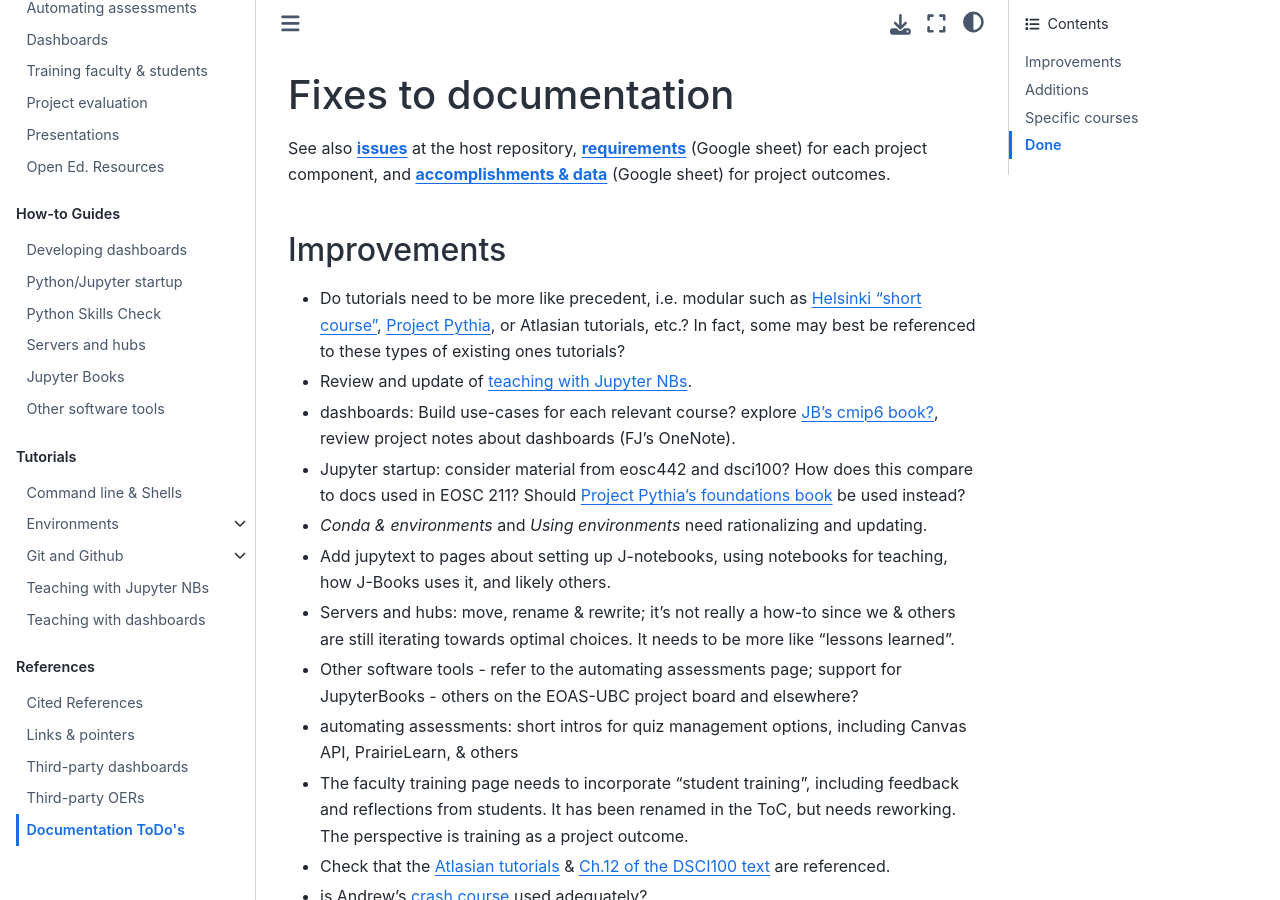
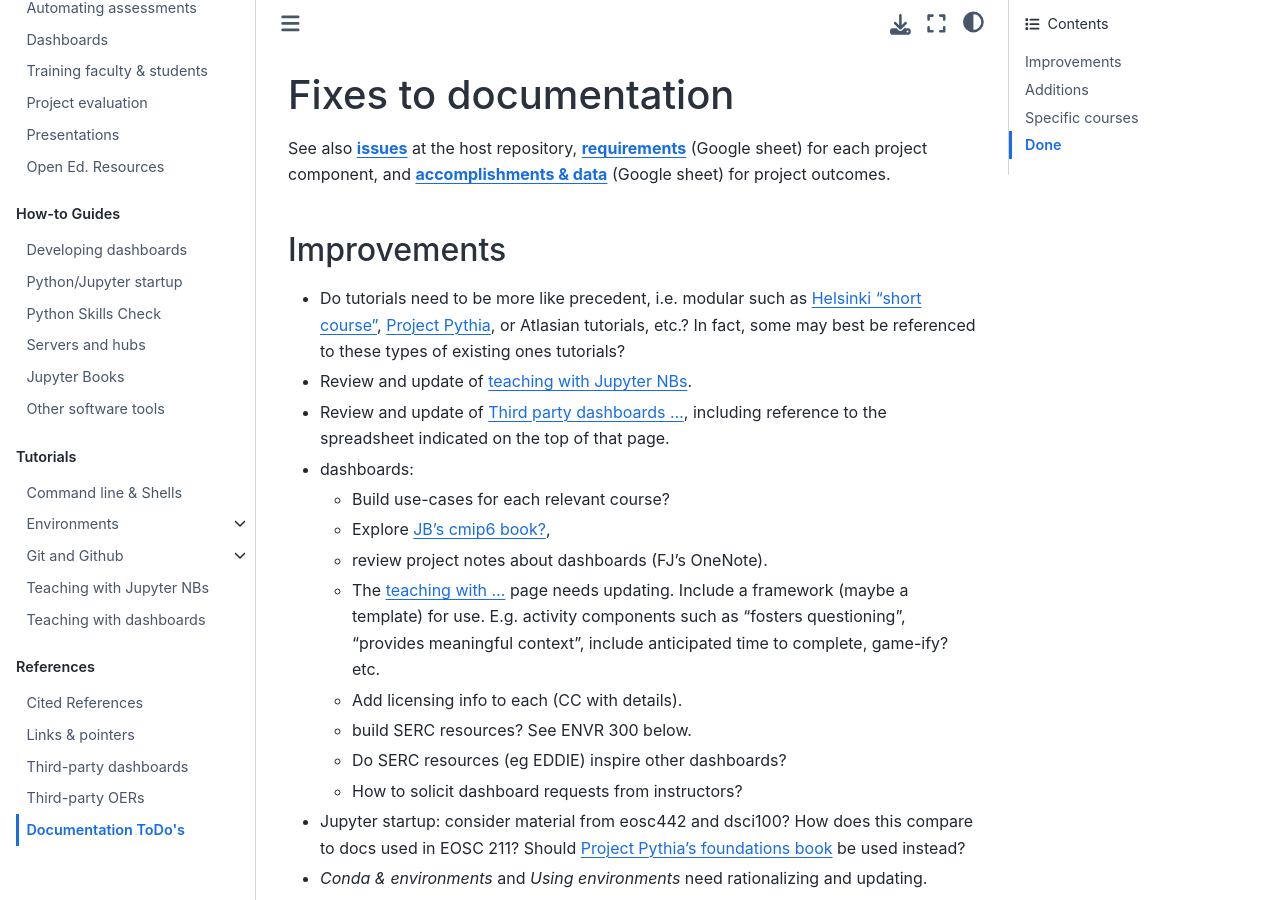
Before and after one commit to eoas-ubc/eoas-ubc.github.io, a Jupyter Book: the page built from docs/fix-list.md, in a window 1280 px wide and 900 px high. Built offline with Jupyter Book 1.0.4 settings and Sphinx 7.4.7 and the Sphinx Book theme 1.1.4, drawn with Linux system fonts in a browser that asks for light colours; some of the changed text lies outside the part shown.

Commit message:
some small updates

```diff
--- a/docs/fix-list.md
+++ b/docs/fix-list.md
@@ -6,7 +6,16 @@ See also **[issues](https://github.com/eoas-ubc/eoas-ubc.github.io/issues)** at
 
 * Do tutorials need to be more like precedent, i.e. modular such as [Helsinki "short course"](https://autogis-site.readthedocs.io/en/latest/index.html), [Project Pythia](https://projectpythia.org/), or Atlasian tutorials, etc.? In fact, some may best be referenced to these types of existing ones tutorials?
 * Review and update of [teaching with Jupyter NBs](tut-teachwith-jnbs.md).
-* dashboards: Build use-cases for each relevant course? explore [JB's cmip6 book?](https://github.com/fhmjones/cmip6_book), review project notes about dashboards (FJ's OneNote).
+* Review and update of [Third party dashboards ...](refs-otherapps.md), including reference to the spreadsheet indicated on the top of that page.
+* dashboards:
+   * Build use-cases for each relevant course?
+   * Explore [JB's cmip6 book?](https://github.com/fhmjones/cmip6_book),
+   * review project notes about dashboards (FJ's OneNote).
+   * The [teaching with ...](tut-teachwith-dashboards.md) page needs updating. Include a framework (maybe a template) for use. E.g. activity components such as "fosters questioning", "provides meaningful context", include anticipated time to complete, game-ify? etc.
+   * Add licensing info to each (CC with details).
+   * build SERC resources? See ENVR 300 below.
+   * Do SERC resources (eg EDDIE) inspire other dashboards?
+   * How to solicit dashboard requests from instructors?
 * Jupyter startup: consider material from eosc442 and dsci100? How does this compare to docs used in EOSC 211? Should [Project Pythia's foundations book](https://foundations.projectpythia.org/landing-page.html) be used instead?
 * *Conda & environments* and *Using environments* need rationalizing and updating.
 * Add jupytext to pages about setting up J-notebooks, using notebooks for teaching, how J-Books uses it, and likely others.
@@ -29,6 +38,7 @@ See also **[issues](https://github.com/eoas-ubc/eoas-ubc.github.io/issues)** at
 * List courses that could leverage lessons we learned to align with students' needs, efficiency, and departmental/curricular norms.
 * Gather quotes from workers (AL, BJ, IS) then place them in corresponding course pages, or in project evaluation pages. (Project eval pages may need consolidating.
 * Convert “Project evaluation” into “lessons learned”? Or add a lessons learned page?
+* List candidates for OER, especially via SERC. Note they review but it takes time.
 
 ## Specific courses
 
@@ -37,6 +47,10 @@ See also **[issues](https://github.com/eoas-ubc/eoas-ubc.github.io/issues)** at
   * e211's startup docs, lock files and how-tos or tutorials.
 * eosc429
 * eosc373 (describe actions and outcomes with Hal's JNB)
+* eosc442:
+  * are climate datasets an OCESE outcome? Not really, except that upgrading the course's project activity was a separately funded project carried out at the same time as OCESE, and with a little support from OCESE staff (FJ).
+  * Do they want more climate data sets? Are EDDIE modules a source? Is the climate emergency committee still addressing data sets?
+* envr 300: adapting the CO2 activity to become an "Eddie Module" would serve as "completion" step for dashboard development. Needs permission. Submission as an Eddie module is done by completing the form [here](https://serc.carleton.edu/eddie/participate/contribute_activity.html), then editing resulting webpage at SERC. Early effort was carried out on day 5 of EER.
 
 ## Done
 
```
Also changed, not shown: docs/refs-oer.md (+3 -1 lines).
